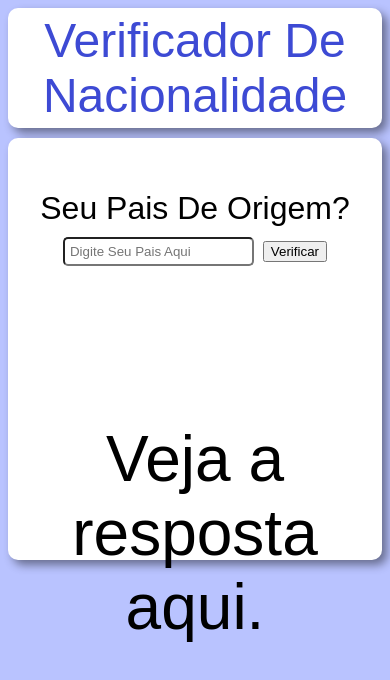
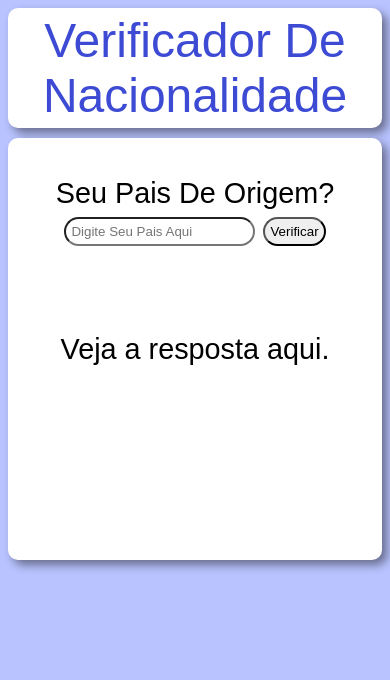
Before and after one commit to LeandroCastilhoGomes/verificador-de-nacionalidade, a plain HTML site: page index.html in a window 390 px wide. Drawn offline with Linux system fonts and the light colour scheme.

Commit message:
Ajustando responsividade do paragrafo

```diff
--- a/index.html
+++ b/index.html
@@ -14,10 +14,10 @@
     <main>
         <div>
             <p>Seu Pais De Origem? <br> <input type="text" name="txtp" id="txtp" placeholder="Digite Seu Pais Aqui">
-            <input type="button" value="Verificar" onclick="verificar()"></p>
+            <input id="botao" type="button" value="Verificar" onclick="verificar()"></p>
         </div>
         <div id="res">
-            <p>Veja a resposta aqui.</p>
+           <p> Veja a resposta aqui.</p>
         </div>
     </main>
     <script src="script.js"></script>
--- a/style.css
+++ b/style.css
@@ -32,15 +32,19 @@ main {
 #txtp {
     margin: 5px 0px 10px 0px;
     padding: 5px;
-    border-radius: 5px;
+    border-radius: 15px;
 }
 
-div#res {
-    font-size: 2em;
+#botao {
+    border-radius: 15px;
+    padding: 5px;
+}
+
+#res {
+    font-size: 1.8em;
+}
+
+div {
+    font: 1.8em  Arial, Helvetica, sans-serif;
     padding: 10px;
 }
-
-div > p {
-    font: 2em  Arial, Helvetica, sans-serif;
-    padding: 20px;
-}
```
